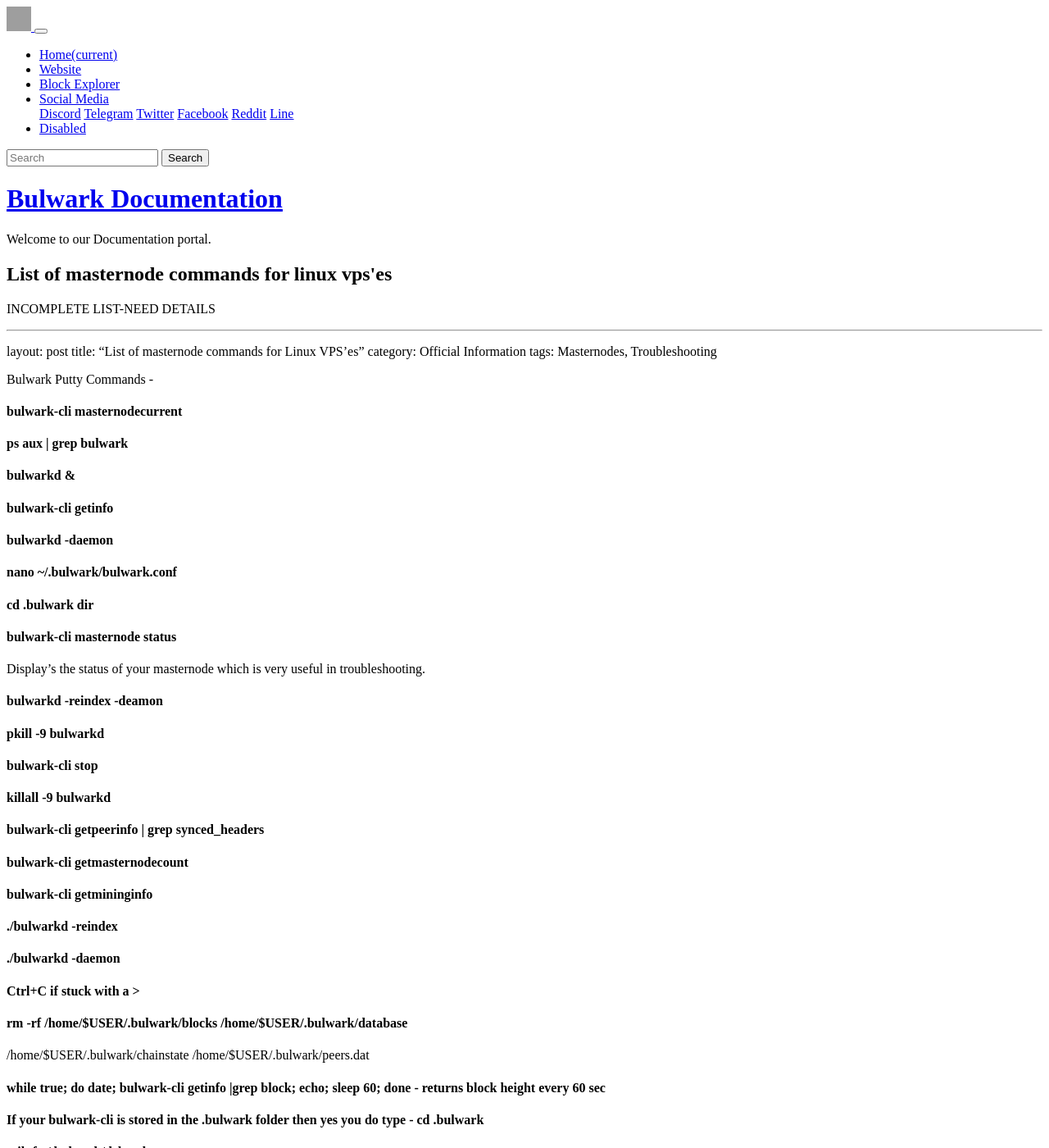
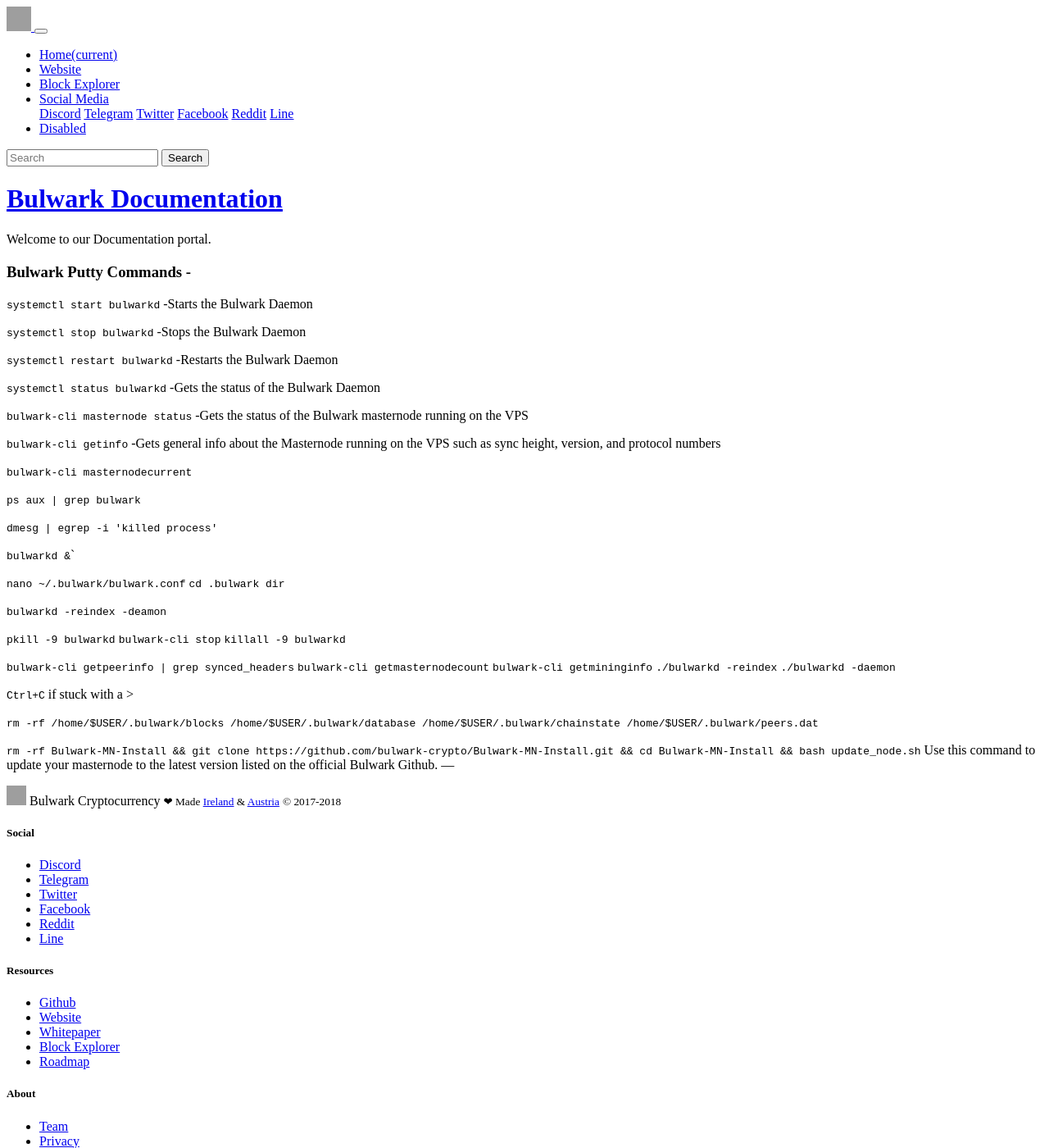
Before and after one commit to bulwark-crypto/Bulwark-KB, a Jekyll site: the page built from _src/_posts/2018-05-07-List of masternode commands for Linux VPS'es.md, in a window 1280 px wide and 1400 px high. Shown: the whole window at 82% size. Built offline with Jekyll 4.4.1, drawn with Linux system fonts in a browser that asks for light colours; our own code applies the rules of GitHub Pages for plain Markdown files; a script that is not in the unit is left out; some of the changed text lies outside the part shown; grey boxes are pictures that could not be loaded.

Commit message:
Add files via upload

```diff
--- a/_src/_posts/2018-05-07-List of masternode commands for Linux VPS'es.md
+++ b/_src/_posts/2018-05-07-List of masternode commands for Linux VPS'es.md
@@ -1,52 +1,63 @@
-INCOMPLETE LIST-NEED DETAILS
-
-
-
 ---
 layout: post
 title:  "List of masternode commands for Linux VPS'es"
-category: Official Information
-tags: Masternodes, Troubleshooting
+category: Information
+tags:
+-Masternodes
+-Troubleshooting
+-Commands
+---
+
+### Bulwark Putty Commands -
+
+`systemctl start bulwarkd`
+-Starts the Bulwark Daemon
+
+`systemctl stop bulwarkd`
+-Stops the Bulwark Daemon
+
+`systemctl restart bulwarkd`
+-Restarts the Bulwark Daemon
+
+`systemctl status bulwarkd`
+-Gets the status of the Bulwark Daemon
+
+`bulwark-cli masternode status`
+-Gets the status of the Bulwark masternode running on the VPS
+
+`bulwark-cli getinfo`
+-Gets general info about the Masternode running on the VPS such as sync height, version, and protocol numbers
+
+`bulwark-cli masternodecurrent`
+
+`ps aux | grep bulwark`
+
+`dmesg | egrep -i 'killed process'`
+
+`bulwarkd &``
 
 
-Bulwark Putty Commands -
+`nano ~/.bulwark/bulwark.conf`
+`cd .bulwark dir`
 
-#### bulwark-cli masternodecurrent
+`bulwarkd -reindex -deamon`
 
-#### ps aux | grep bulwark
+`pkill -9 bulwarkd`
+`bulwark-cli stop`
+`killall -9 bulwarkd`
 
-#### bulwarkd &
+`bulwark-cli getpeerinfo | grep synced_headers`
+`bulwark-cli getmasternodecount`
+`bulwark-cli getmininginfo`
+`./bulwarkd -reindex`
+`./bulwarkd -daemon`
 
-#### bulwark-cli getinfo
-#### bulwarkd -daemon
-#### nano ~/.bulwark/bulwark.conf
-#### cd .bulwark dir
+`Ctrl+C` if stuck with a >
 
-#### bulwark-cli masternode status
-Display's the status of your masternode which is very useful in troubleshooting.
+`rm -rf /home/$USER/.bulwark/blocks /home/$USER/.bulwark/database
+ /home/$USER/.bulwark/chainstate /home/$USER/.bulwark/peers.dat`
 
-#### bulwarkd -reindex -deamon
 
-#### pkill -9 bulwarkd
-#### bulwark-cli stop
-#### killall -9 bulwarkd
-
-#### bulwark-cli getpeerinfo | grep synced_headers
-#### bulwark-cli getmasternodecount
-#### bulwark-cli getmininginfo
-#### ./bulwarkd -reindex
-#### ./bulwarkd -daemon
-
-#### Ctrl+C if stuck with a >
-
-#### rm -rf /home/$USER/.bulwark/blocks /home/$USER/.bulwark/database
- /home/$USER/.bulwark/chainstate /home/$USER/.bulwark/peers.dat
-
-#### while true; do date; bulwark-cli getinfo |grep block; echo; sleep 60; done  - returns block height every 60 sec
-#### If your bulwark-cli is stored in the .bulwark folder then yes you do type - cd .bulwark
-
-#### tail -f ~/.bulwark/debug.log
-
-#### rm -rf Bulwark-MN-Install && git clone https://github.com/bulwark-crypto/Bulwark-MN-Install.git && cd Bulwark-MN-Install && bash update_node.sh
+`rm -rf Bulwark-MN-Install && git clone https://github.com/bulwark-crypto/Bulwark-MN-Install.git && cd Bulwark-MN-Install && bash update_node.sh`
 Use this command to update your masternode to the latest version listed on the official Bulwark Github.
 ---
```
Also changed, not shown: _src/_posts/2018-05-07-Troubleshooting Masternode issues WiP.md (+12 -5 lines), _src/_posts/2018-05-17 General FAQ.md (added, +36 -0 lines), _src/_posts/2018-05-18 How does governance work.md (added, +27 -0 lines).
